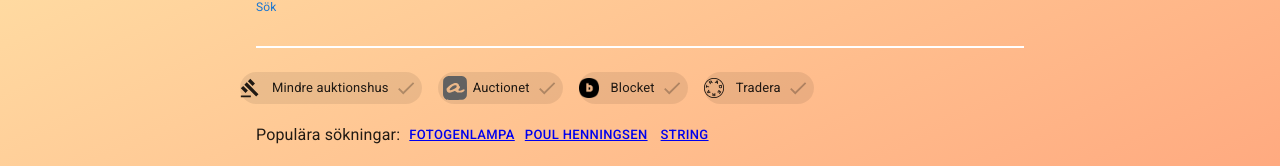
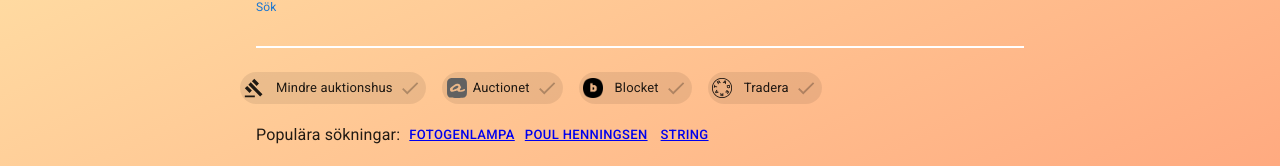
Before and after one commit to kokarn/fyndmaskinen-site, a React (Create React App) app: page / in a window 1280 px wide. Shown: the part 160-326 px from the top of the page. Built offline with nearby package versions, Linux system fonts and the light colour scheme; no server answers.

Commit message:
fix icon positions & size

```diff
--- a/src/components/auction2000-icon/index.js
+++ b/src/components/auction2000-icon/index.js
@@ -4,6 +4,9 @@ const Auction2000Icon = () => {
     return (
         <GavelIcon
             fontSize = 'small'
+            sx = {{
+                marginLeft: '4px',
+            }}
         />
     );
 };
--- a/src/components/auctionet-icon/index.js
+++ b/src/components/auctionet-icon/index.js
@@ -3,9 +3,15 @@ import {
 } from '@mui/material';
 
 const AuctionetIcon = (props) => {
+    console.log(props);
+
     return (
         <SvgIcon
             {...props}
+            sx = {{
+                fontSize: 20,
+                marginLeft: '4px',
+            }}
         >
             <path
                 d = 'M3.684.422C2.398.926 1.137 2.105.547 3.367c-.422.906-.442 1.348-.504 8.34-.063 7.05-.043 7.43.379 8.566.504 1.329 1.621 2.61 2.84 3.2.781.402 1.39.422 8.402.484 8.758.063 9.008.023 10.652-1.621C23.957 20.696 24 20.422 24 12c0-8.316-.063-8.695-1.559-10.21C20.738.085 20.863.104 12.316.061 5.242.02 4.672.043 3.684.422Zm10.273 6.715c1.137.273 1.79.949 1.957 2.043.106.715.234.925.59.968.906.125.613 1.727-.524 2.82-1.812 1.747.84 2.4 3.579.884 1.03-.547 1.347-.653 1.64-.461.969.59.336 1.765-1.347 2.546-.82.38-1.66.567-2.883.633-2.086.145-3.012-.129-4.125-1.117-.887-.8-.801-.82-3.137.293-3.75 1.75-6.129.887-6.129-2.23 0-.907.086-1.012 1.75-2.653 1.262-1.261 2.188-1.957 3.43-2.61 2.398-1.222 3.601-1.476 5.199-1.116Zm0 0'
--- a/src/components/blocket-icon/index.js
+++ b/src/components/blocket-icon/index.js
@@ -7,6 +7,7 @@ const BlocketIcon = () => {
                 backgroundPosition: 'center',
                 backgroundSize: 'contain',
                 height: '20px',
+                marginLeft: '4px',
                 // maxWidth: '7px',
                 // transform: 'scale(4)',
                 width: '20px',
--- a/src/components/tradera-icon/index.js
+++ b/src/components/tradera-icon/index.js
@@ -7,6 +7,7 @@ const TraderIcon = () => {
             backgroundPosition: 'center',
             backgroundSize: 'contain',
             height: '20px',
+            marginLeft: '4px',
             // maxWidth: '7px',
             // transform: 'scale(4)',
             width: '20px',
```
